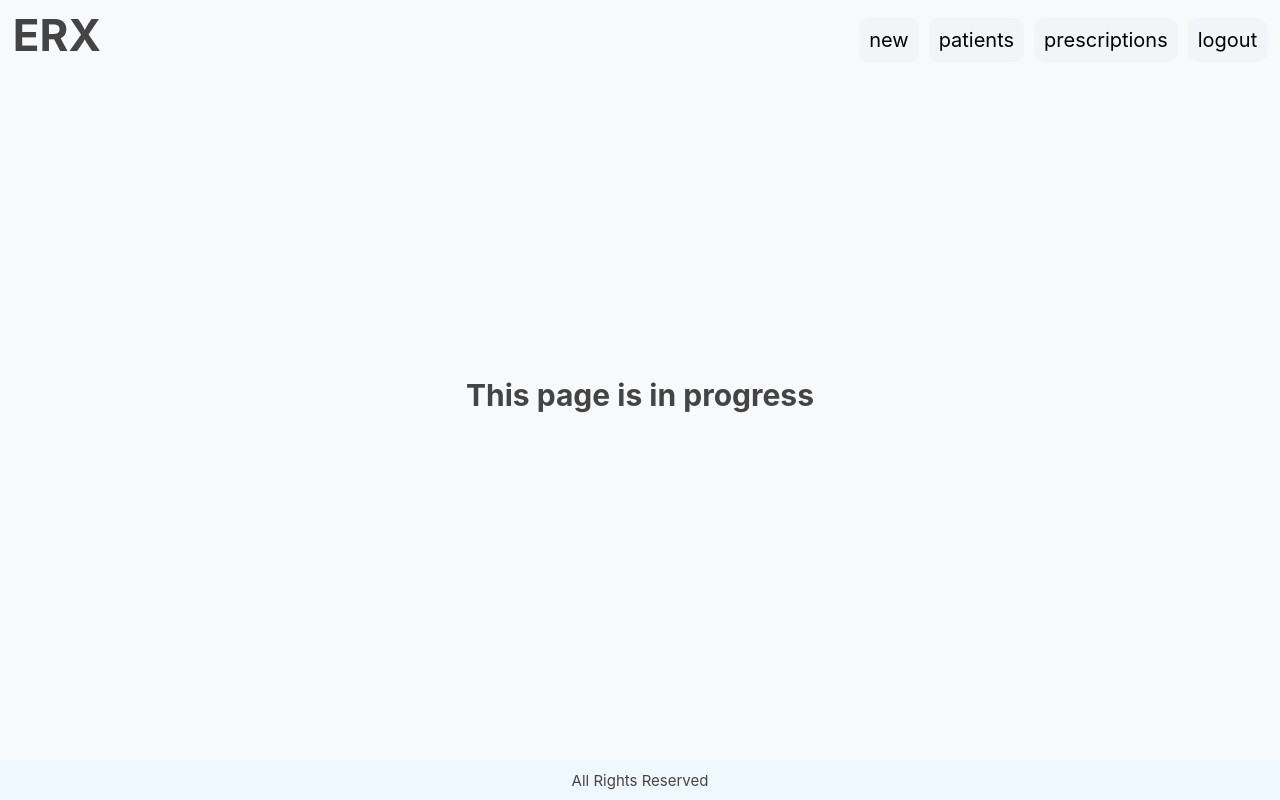
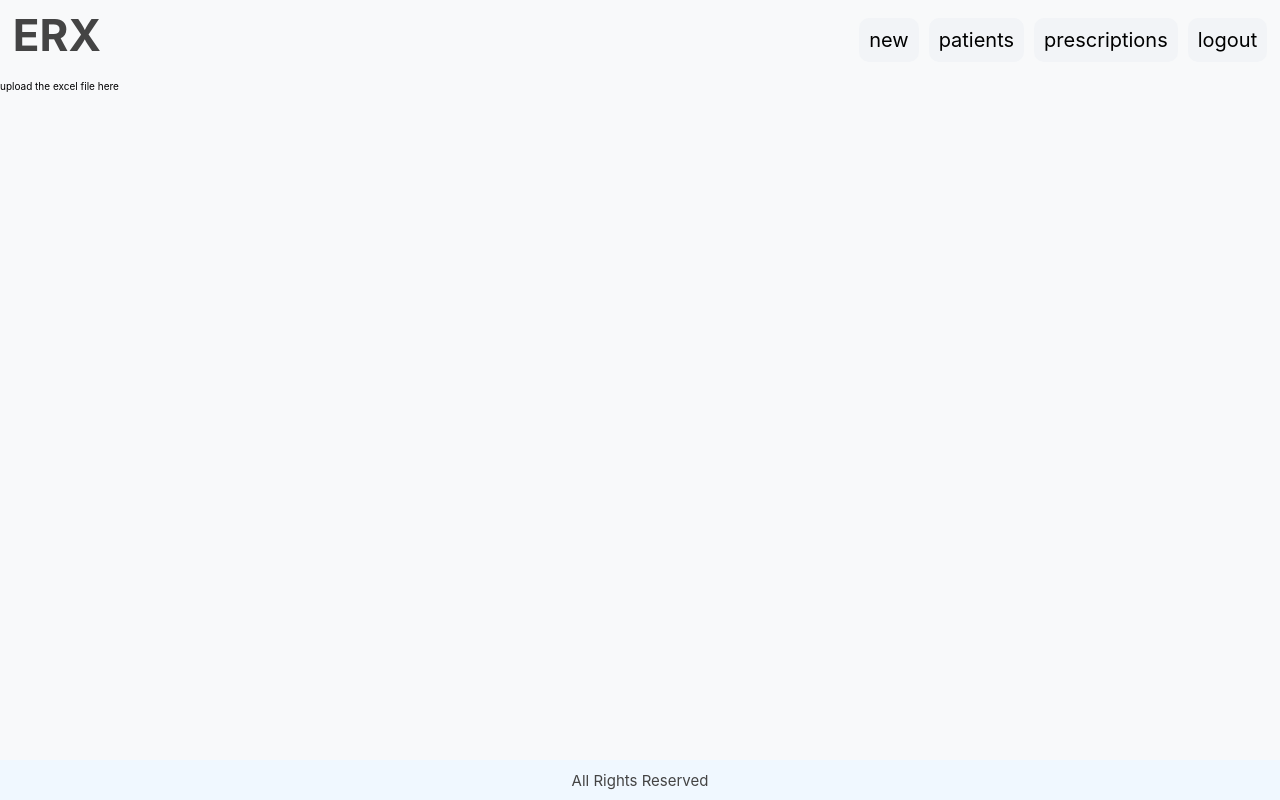
Before and after one commit to sachin-source/project-prescription-generator, a Next.js app: page /prescriptions in a window 1280 px wide. Built offline with nearby package versions, Linux system fonts and the light colour scheme; sample sign-in values are in the browser's storage.

Commit message:
started with prescription upload

```diff
--- a/pages/prescriptions.js
+++ b/pages/prescriptions.js
@@ -1,14 +1,14 @@
 import React, { useState, useEffect } from 'react'
 
-const APP_TITLE = "ERX"
 export default function Prescriptions() {
 
-
-
-
 return (
-    <div  className='inprogress'>
-      <h2>This page is in progress</h2>
+    // <div  className='inprogress'>
+    //   <h2>This page is in progress</h2>
+    // </div>
+    <div className='prescription-upload-container' >
+      <label htmlFor='prescription-file' >upload the excel file here</label>
+      <input type='file' id='prescription-file' name='prescription-file' hidden />
     </div>
 )
 
```
